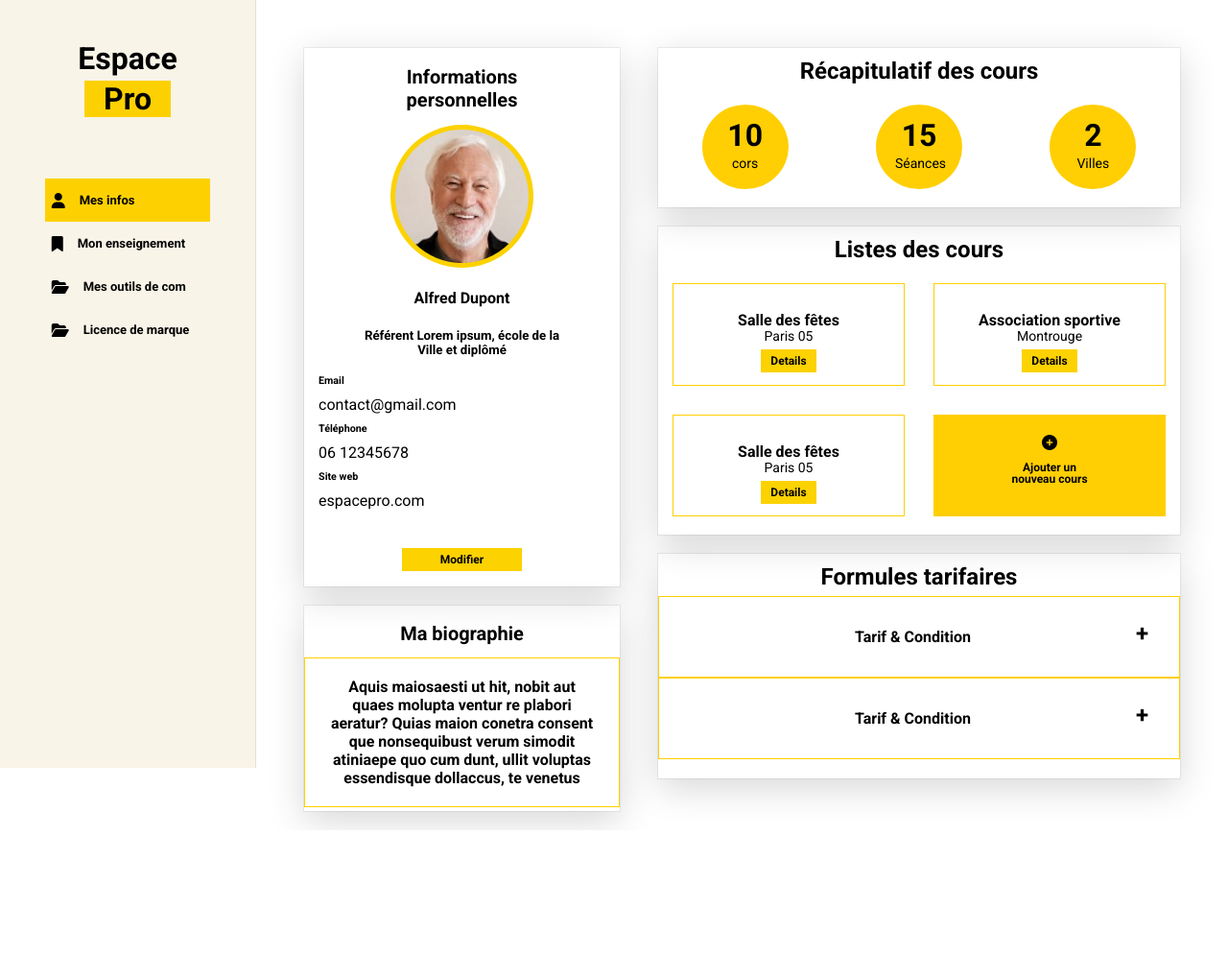
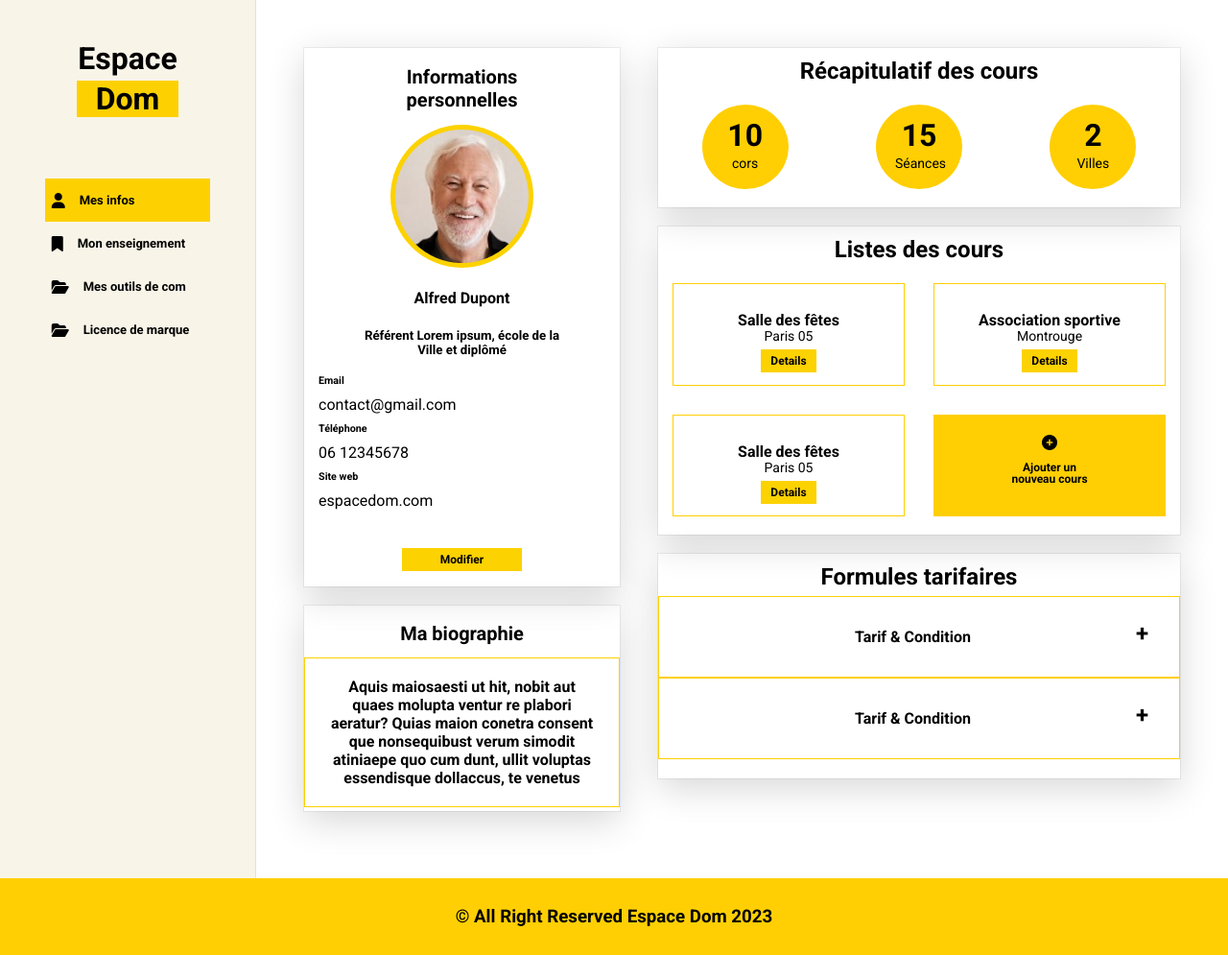
Before and after one commit to sarkeramitt/espace-dom, a plain HTML site: page index.html in a window 1280 px wide. Shown: the whole page at 96% size. Before the commit the page ends 865 px from the top, so only its background shows below. Drawn offline with Linux system fonts and the light colour scheme.

Commit message:
Add files via upload

```diff
--- a/index.html
+++ b/index.html
@@ -6,10 +6,10 @@
       name="viewport"
       content="width=device-width, initial-scale=1, shrink-to-fit=no"
     />
-    <meta name="description" content="Espace Pro" />
-    <meta name="author" content="Espace Pro" />
+    <meta name="description" content="Espace Dom" />
+    <meta name="author" content="Espace Dom" />
 
-    <title>Espace Pro</title>
+    <title>Espace Dom</title>
     <link
       href="https://fonts.googleapis.com/css2?family=Open+Sans:ital,wght@0,500;1,300&family=Roboto:wght@300;400;700&family=Titillium+Web:wght@400;600;700&display=swap"
       rel="stylesheet"
@@ -30,7 +30,7 @@
           <a href="index.html"
             ><h1>
               Espace <br />
-              <span>Pro</span>
+              <span>Dom</span>
             </h1></a
           >
         </div>
@@ -72,7 +72,7 @@
               <h6>Téléphone</h6>
               <p>06 12345678</p>
               <h6>Site web</h6>
-              <p>espacepro.com</p>
+              <p>espacedom.com</p>
             </div>
             <a class="btns read-more" href="">Modifier</a>
           </div>
@@ -168,6 +168,9 @@
         </div>
       </div>
     </div>
+    <footer class="footer">
+      <h3>&copy; All Right Reserved Espace Dom 2023</h3>
+    </footer>
 
     <script src="main.js"></script>
   </body>
--- a/style.css
+++ b/style.css
@@ -72,7 +72,7 @@ h6 {
 
 .container {
   display: flex;
-  height: 100vh;
+  /* height: 100vh; */
 }
 
 .main {
@@ -348,7 +348,7 @@ h6 {
 }
 
 .heading img {
-  max-width: 220px;
+  /* max-width: 220px; */
   transform-origin: center;
   transform: scale(var(--img-scale));
   transition: transform 0.4s ease-in-out;
@@ -613,3 +613,9 @@ article a {
     transform: scale(0.8);
   }
 }
+
+.footer {
+  text-align: center;
+  padding: 10px 20px;
+  background-color: #ffcf03;
+}
```
